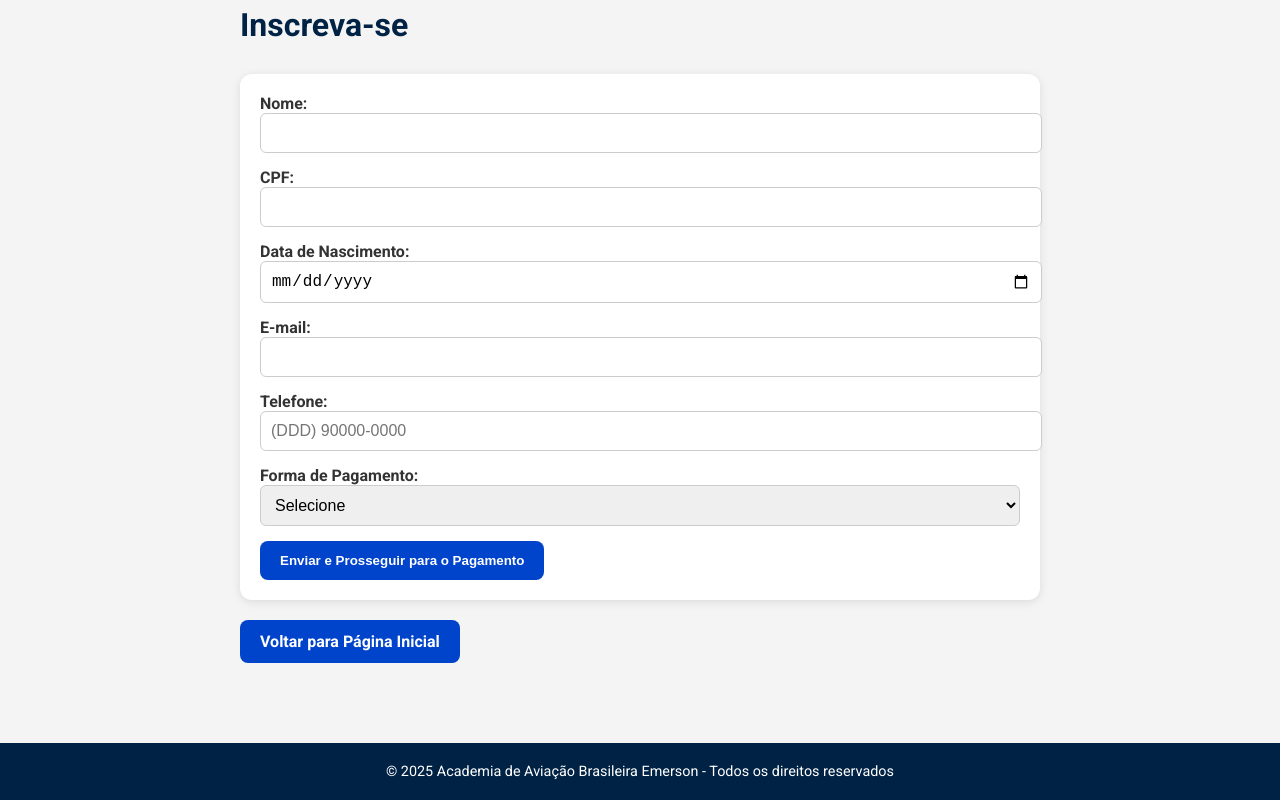
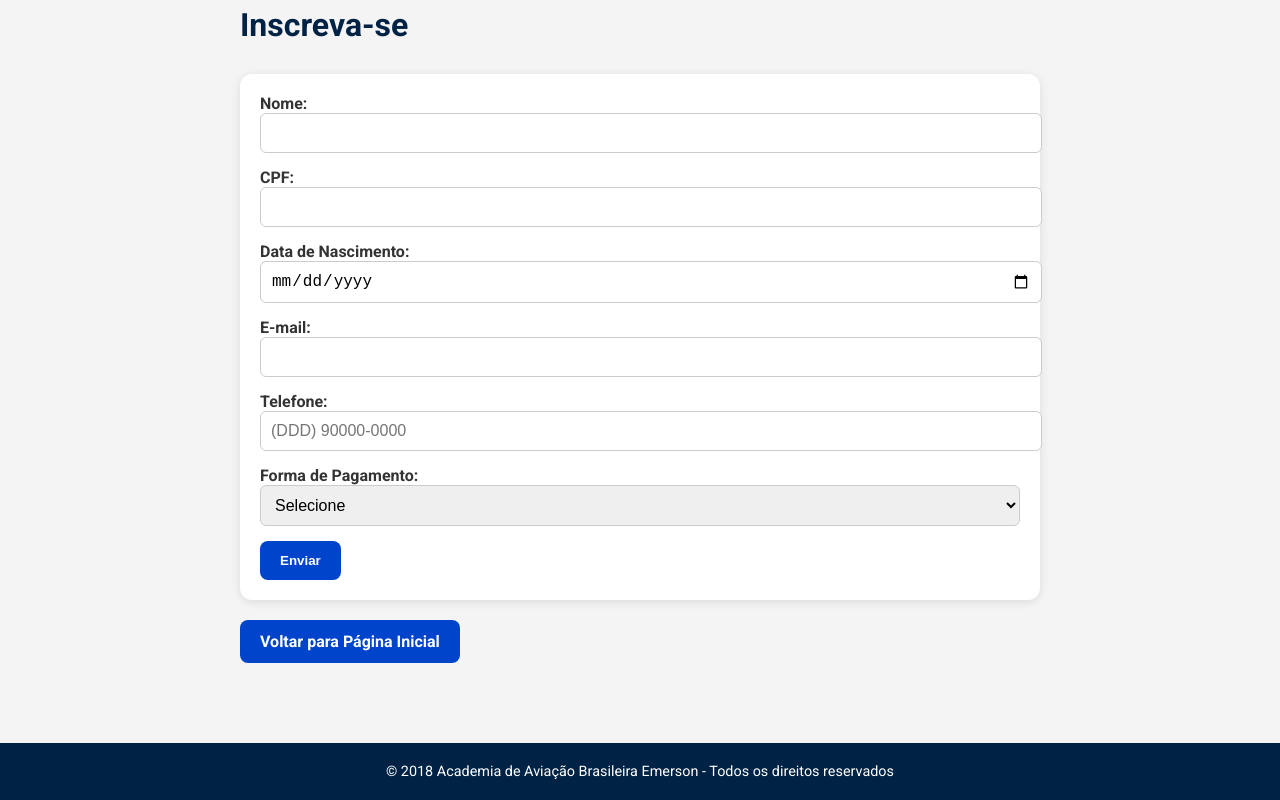
Before and after one commit to Magrello33/Piloto, a plain HTML site: page comissario de bordo.html in a window 1280 px wide. Shown: the part 775-1575 px from the top of the page. Drawn offline with Linux system fonts and the light colour scheme.

Commit message:
Update comissario de bordo.html

```diff
--- a/comissario de bordo.html
+++ b/comissario de bordo.html
@@ -148,14 +148,14 @@
         <option value="Boleto">Boleto</option>
       </select>
 
-      <button type="submit">Enviar e Prosseguir para o Pagamento</button>
+      <button type="submit">Enviar</button>
     </form>
 
     <a href="index.html" class="botao">Voltar para Página Inicial</a>
   </div>
 
   <footer>
-    &copy; 2025 Academia de Aviação Brasileira Emerson - Todos os direitos reservados
+    &copy; 2018 Academia de Aviação Brasileira Emerson - Todos os direitos reservados
   </footer>
 
 </body>
```
